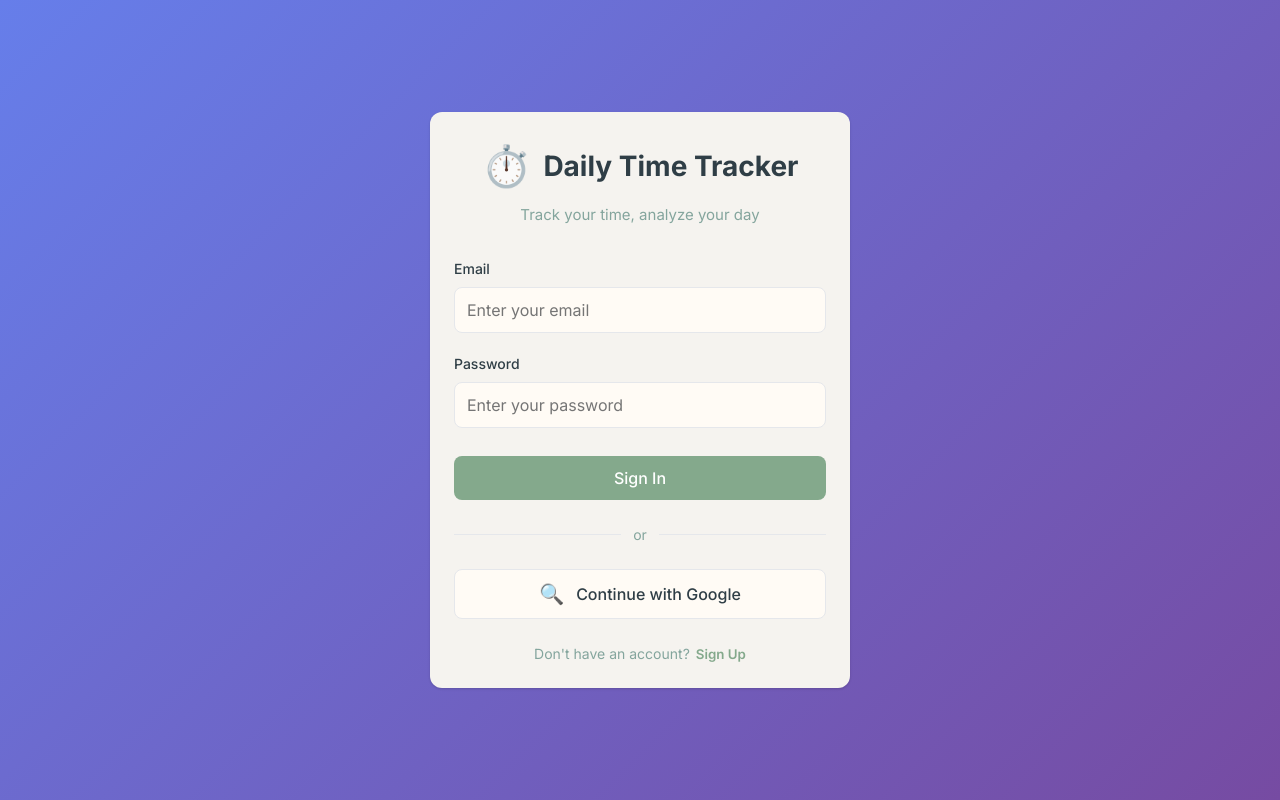
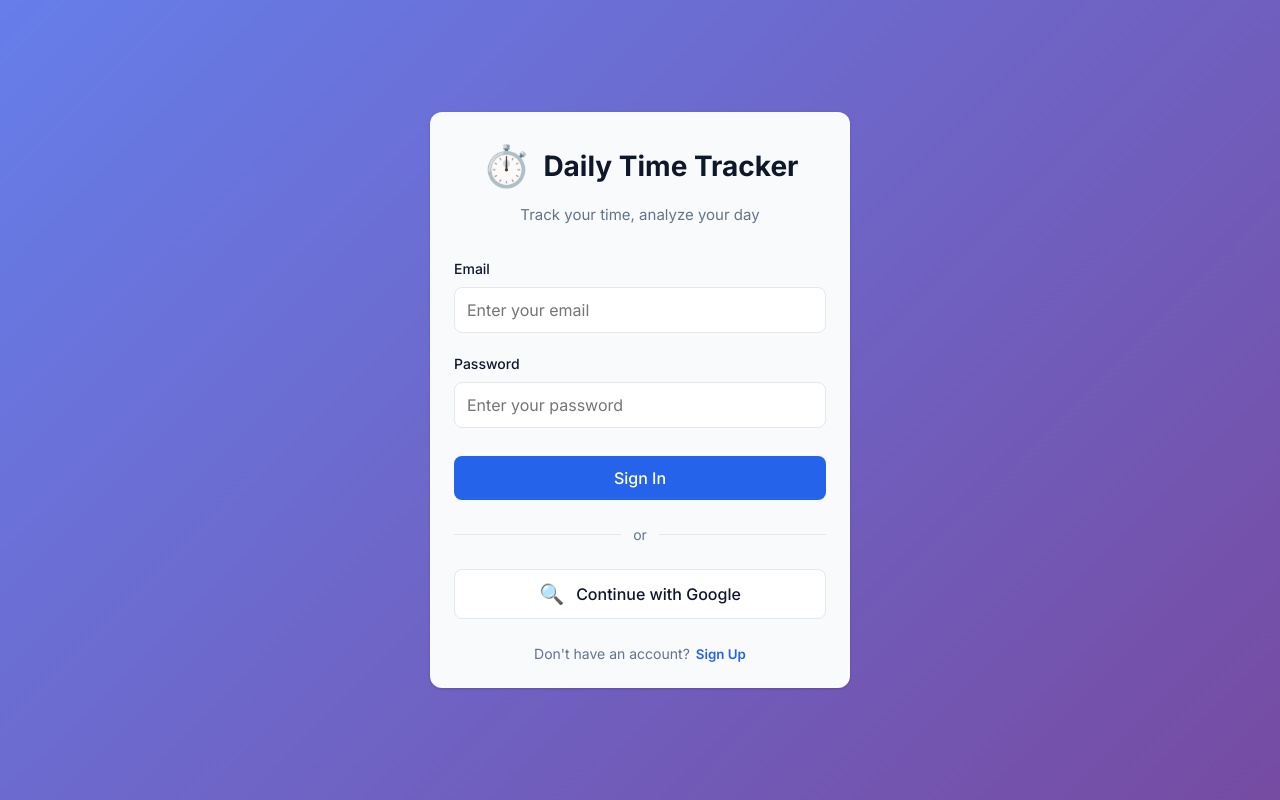
Before and after one commit to G-Kangutkar/Daily_Time_Tracking_Dashboard-Project, a React (Vite) app: page /login in a window 1280 px wide. Built offline with nearby package versions, Linux system fonts and the light colour scheme; no server answers.

Commit message:
Updated index.css

```diff
--- a/src/index.css
+++ b/src/index.css
@@ -5,13 +5,13 @@
 }
 
 :root {
- --primary: #84A98C;
---success: #52796F;
---warning: #C8B6A6;
---bg-primary: #F5F3EF;
---bg-secondary: #FFFBF5;
---text-primary: #2F3E46;
---text-secondary: #84A59D;
+ --primary: #2563EB;
+--success: #10B981;
+--warning: #F59E0B;
+--bg-primary: #F8FAFC;
+--bg-secondary: #FFFFFF;
+--text-primary: #0F172A;
+--text-secondary: #64748B;
   --border: #E5E7EB;
   --shadow: 0 1px 3px 0 rgba(0, 0, 0, 0.1), 0 1px 2px 0 rgba(0, 0, 0, 0.06);
   --shadow-lg: 0 10px 15px -3px rgba(0, 0, 0, 0.1), 0 4px 6px -2px rgba(0, 0, 0, 0.05);
```
